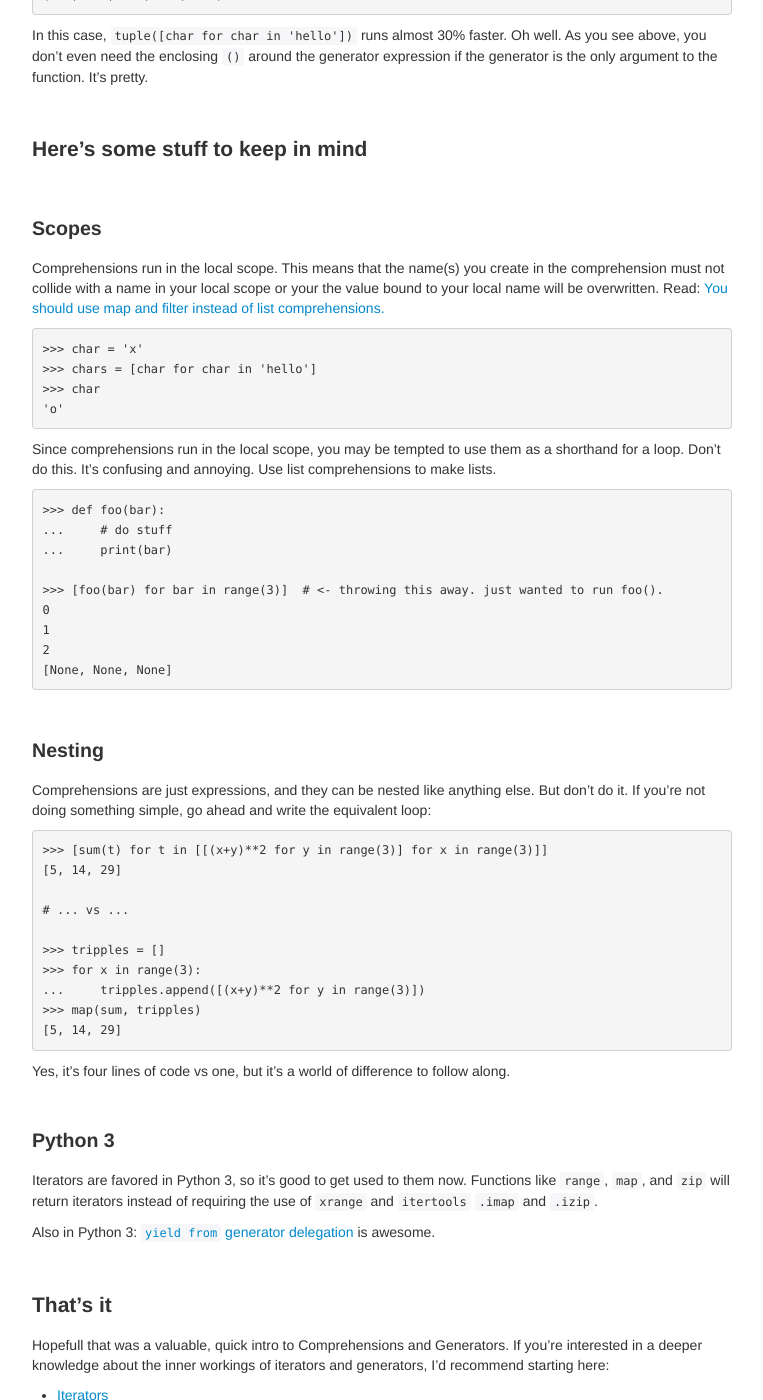
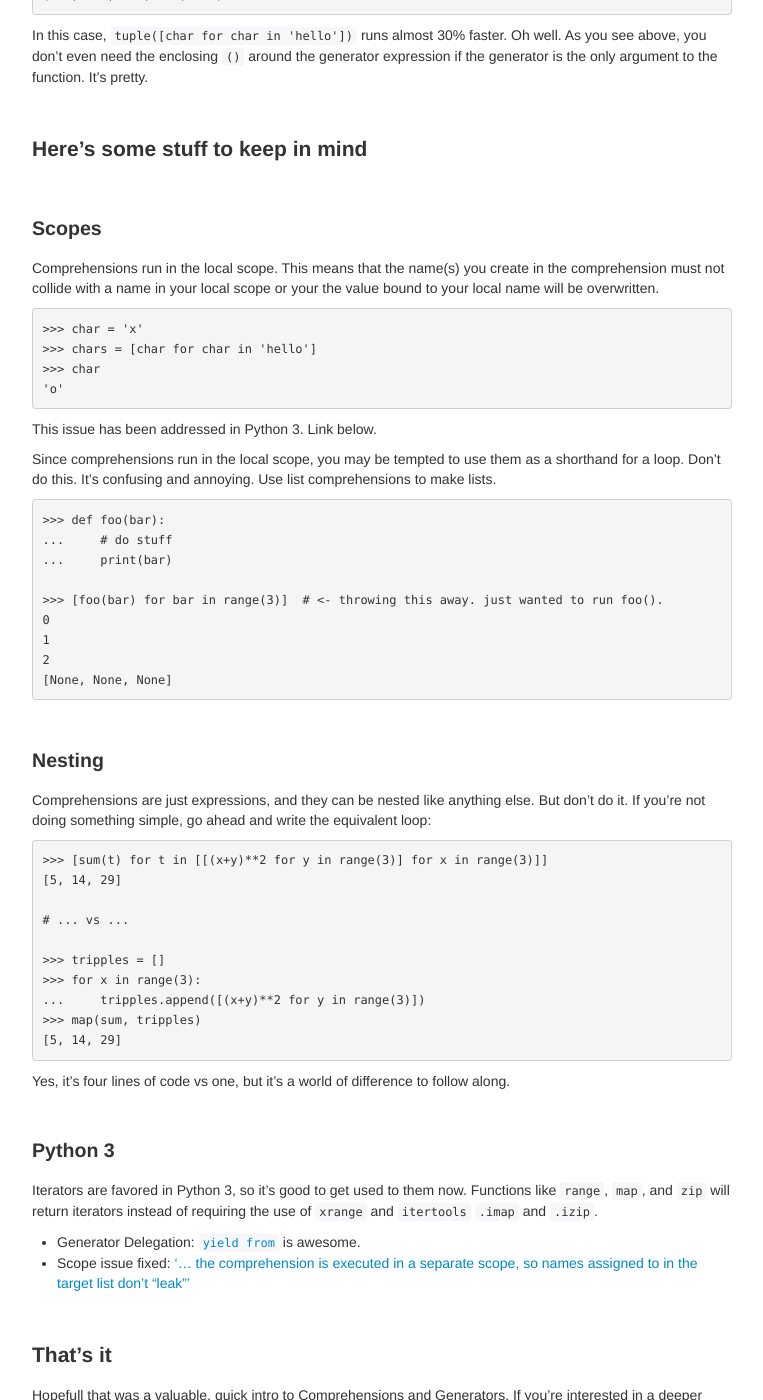
Before and after one commit to pynashorg/pynashorg.github.com, a Jekyll site: the page built from _posts/2013-02-27-comprehensions-and-generators.md, in a window 1280 px wide and 1400 px high, scrolled down 3723 px. Shown: the whole window, without its empty margins (258-1021 px from the left). Built offline with Jekyll 4.4.1, drawn with Linux system fonts in a browser that asks for light colours; nearby versions of some CDN libraries; library files that are not in the unit come from our copies; comment, search, counter and statistics services are not loaded.

Commit message:
Remove one reference and add another.

```diff
--- a/_posts/2013-02-27-comprehensions-and-generators.md
+++ b/_posts/2013-02-27-comprehensions-and-generators.md
@@ -191,13 +191,14 @@ Scopes
 ---
 
 Comprehensions run in the local scope. This means that the name(s) you create in the comprehension must not collide
-with a name in your local scope or your the value bound to your local name will be overwritten. Read: [You should use
-map and filter instead of list comprehensions.](http://stackoverflow.com/a/13483314)
+with a name in your local scope or your the value bound to your local name will be overwritten.
 
     >>> char = 'x'
     >>> chars = [char for char in 'hello']
     >>> char
     'o'
+
+This issue has been addressed in Python 3. Link below.
 
 Since comprehensions run in the local scope, you may be tempted to use them as a shorthand for a loop. Don't do this.
 It's confusing and annoying. Use list comprehensions to make lists.
@@ -237,7 +238,8 @@ Python 3
 Iterators are favored in Python 3, so it's good to get used to them now. Functions like `range`, `map`, and `zip` will
 return iterators instead of requiring the use of `xrange` and `itertools` `.imap` and `.izip`.
 
-Also in Python 3: [`yield from` generator delegation](http://docs.python.org/3.3/whatsnew/3.3.html#pep-380) is awesome.
+* Generator Delegation: [`yield from`](http://docs.python.org/3.3/whatsnew/3.3.html#pep-380) is awesome.
+* Scope issue fixed: ['... the comprehension is executed in a separate scope, so names assigned to in the target list don’t “leak”'](http://docs.python.org/3/reference/expressions.html#displays-for-lists-sets-and-dictionaries)
 
 That's it
 ===
```
